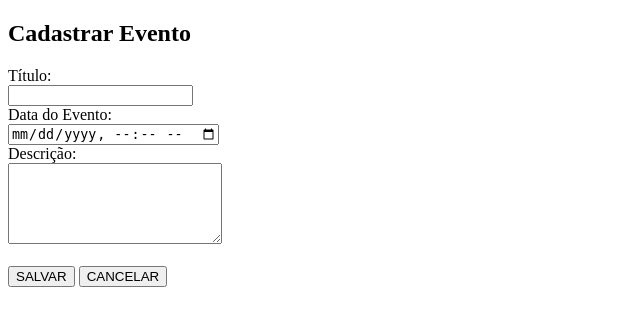
After one commit to andrepaes12/dio-django-agenda, a Django app: page /agenda/evento/ in a window 1280 px wide. The commit adds this page. Shown: the top 326 px of the page, without its empty margins (0-640 px from the left). Run offline with Django 4.2, Linux system fonts and the light colour scheme; a user stored in the database is signed in.

Commit message:
Incluído template para inserção de eventos na agenda. Incluído o gitignore para ignorar os arquivos compilados

```diff
--- a/agenda/urls.py
+++ b/agenda/urls.py
@@ -21,6 +21,11 @@ from django.views.generic import RedirectView
 urlpatterns = [
     path('admin/', admin.site.urls),
     path('agenda/', views.lista_eventos),
+    path('agenda/evento/', views.evento),
+    path('agenda/evento/submit', views.submit_evento),
     path('', RedirectView.as_view(url='/agenda/')),
     #path('', views.index),
+    path('login/', views.login_user),
+    path('login/submit', views.submit_login),
+    path('logout/', views.logout_user),
 ]
--- a/core/views.py
+++ b/core/views.py
@@ -1,20 +1,68 @@
-from django.shortcuts import render #, redirect
+from django.shortcuts import render, redirect #, redirect
 from core.models import Evento
+from django.contrib.auth.decorators import login_required
+from django.contrib.auth import authenticate, login, logout
+from django.contrib import messages
 
 # Create your views here.
 
 
 #def index(request):
-#    return redirect('/agenda/')
+#    return redirect('/agenda/')    #requer import redirect
 
 
+def login_user(request):
+    return render(request, 'login.html')
+
+
+def logout_user(request):
+    logout(request)
+    return redirect('/')
+
+
+def submit_login(request):
+    if request.POST:
+        username = request.POST.get('username')
+        password = request.POST.get('password')
+        usuario = authenticate(username=username, password=password)
+        if usuario is not None:
+            login(request, usuario)
+            return redirect('/')
+        else:
+            messages.error(request, 'Usuário ou senha inválido!')
+    #else:
+    return redirect('/')
+
+
+@login_required(login_url='/login/')   #exige o login para acessar o DB
 def lista_eventos(request):
     #usuario = request.user
     #evento = Evento.objects.filter(usuario=usuario)    #filtrar pelo user logado
     #return render(request, 'agenda.html')
     #evento = Evento.objects.get(pk=2)
-    evento = Evento.objects.all()
+    #evento = Evento.objects.all()
+    usuario = request.user
+    evento = Evento.objects.filter(usuario=usuario)
     dados = {'eventos': evento}
     #response = {'evento': evento}
     #return render(request, 'agenda.html', response)
     return render(request, 'agenda.html', dados)
+
+
+@login_required(login_url='/login/')
+def evento(request):
+    return render(request, 'evento.html')
+
+
+@login_required(login_url='/login/')
+def submit_evento(request):
+    if request.POST:
+        titulo = request.POST.get('titulo')
+        data_evento = request.POST.get('data_evento')
+        descricao = request.POST.get('descricao')
+        usuario = request.user
+        Evento.objects.create(titulo=titulo,
+                              data_evento=data_evento,
+                              descricao=descricao,
+                              usuario=usuario)
+    return redirect('/')
--- /dev/null
+++ b/templates/evento.html
@@ -0,0 +1,22 @@
+<!DOCTYPE html>
+<html lang="en">
+<head>
+    <meta charset="UTF-8">
+    <title>Cadastrar Evento</title>
+</head>
+<body>
+<h2>Cadastrar Evento</h2>
+
+<form action="submit" method="post"> {% csrf_token %}
+    <label for="titulo">Título:</label><br>
+    <input type="text" name="titulo" id="" required><br>
+    <label for="data_evento">Data do Evento:</label><br>
+    <input type="datetime-local" name="data_evento" id="" required><br>
+    <label for="descricao">Descrição:</label><br>
+    <textarea name="descricao" id="" cols="24" rows="5"></textarea><br><br>
+    <button type="submit">SALVAR</button>
+    <a href="/">
+        <button type="button">CANCELAR</button></a>
+</form>
+</body>
+</html>
--- a/templates/model-header.html
+++ b/templates/model-header.html
@@ -1,4 +1,7 @@
 
     <meta charset="UTF-8">
     <title>Agenda</title>
+    <div align="right">
+        <a href="/logout">LOGOUT</a>
+    </div>
     <h1>Agenda</h1>
```
Also changed, not shown: templates/agenda.html (+10 -5 lines), templates/login.html (added, +25 -0 lines), db.sqlite3, 1 other file.
